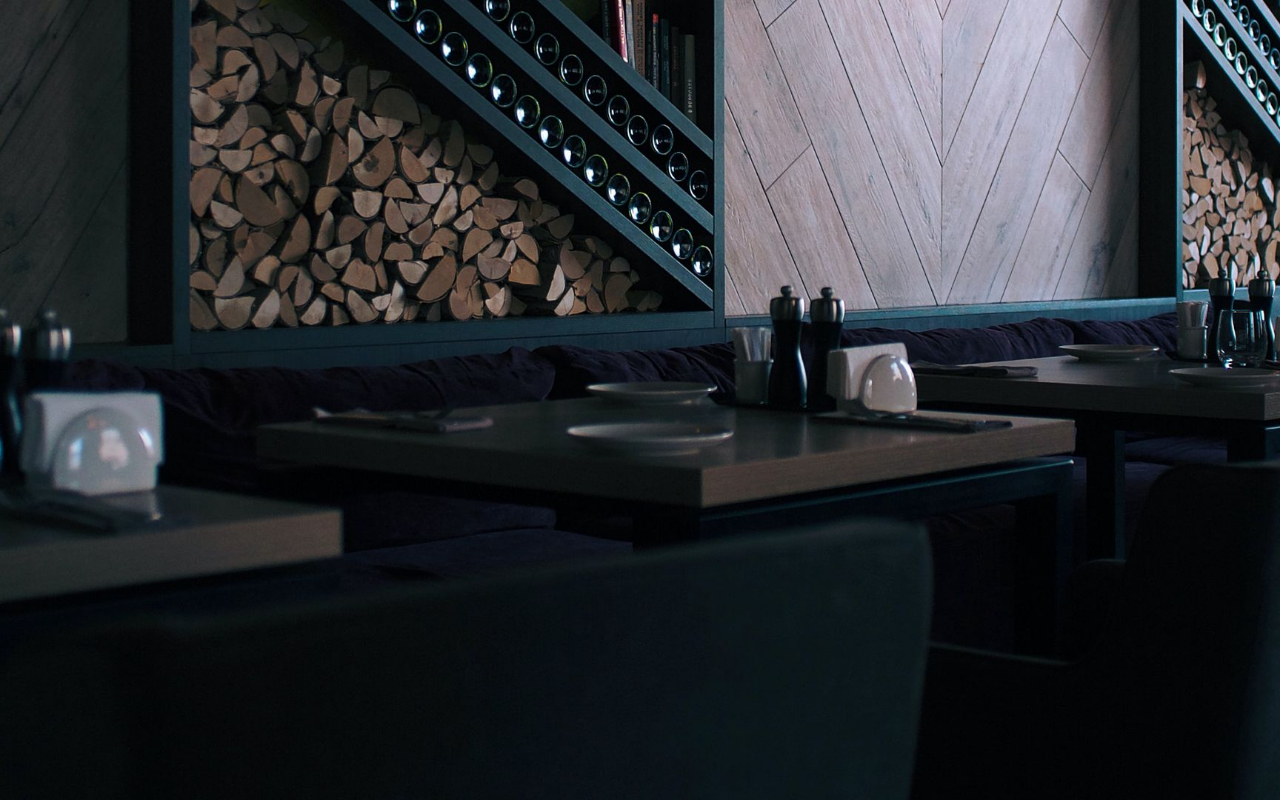
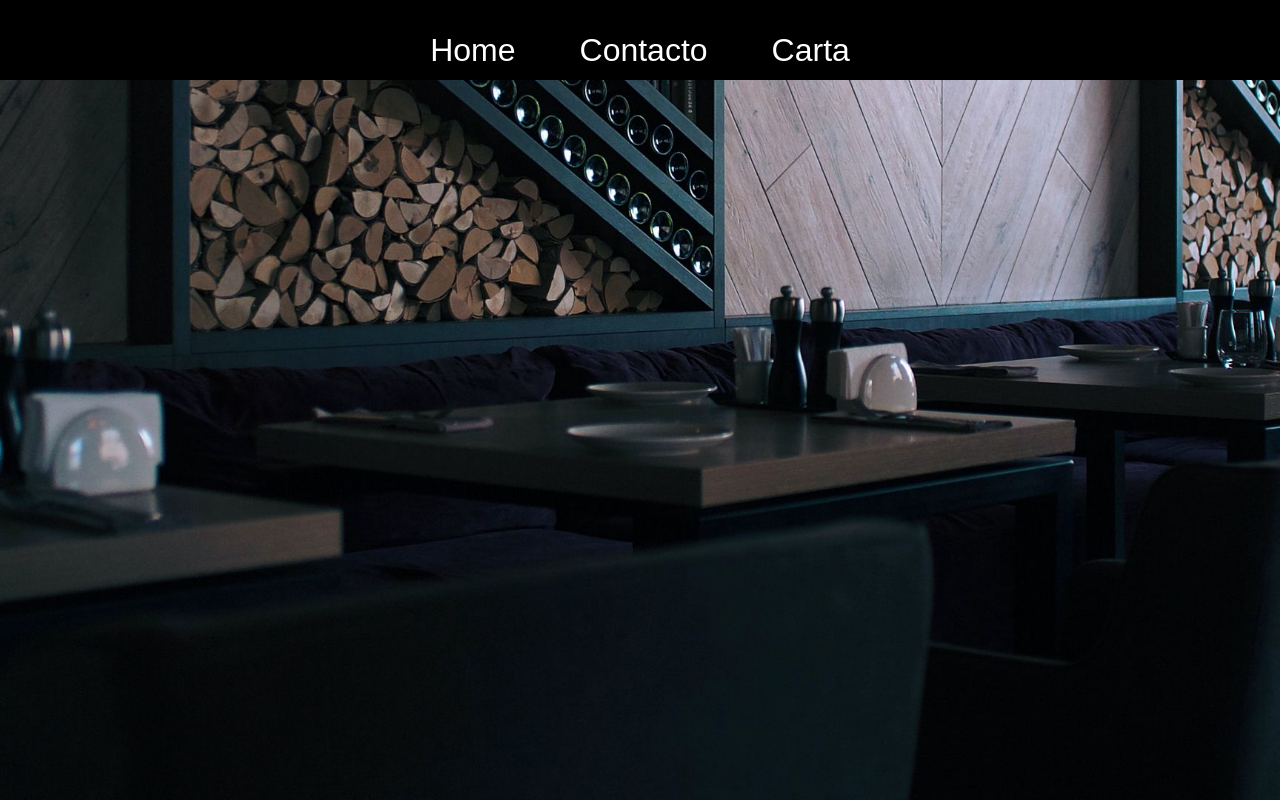
Before and after one commit to rgolfe81/Restaurante-Digital, a plain HTML site: page index.html in a window 1280 px wide. Drawn offline with Linux system fonts and the light colour scheme; a web font is replaced by a local one.

Commit message:
barra navegación terminada

```diff
--- a/index.html
+++ b/index.html
@@ -8,6 +8,12 @@
     <title>Home</title>
 </head>
 <body>
-
+    <nav>
+        <ul class="nav-links">
+            <li class="item"><a href="index.html">Home</a></li>
+            <li class="item"><a href="#">Contacto</a></li>
+            <li class="item"><a href="#">Carta</a></li>
+        </ul>
+    </nav>
 </body>
 </html>
--- a/style.css
+++ b/style.css
@@ -1,6 +1,33 @@
+@import url('https://fonts.googleapis.com/css2?family=Amaranth&family=Lobster&display=swap');
+*{
+    box-sizing: border-box;
+    margin: 0;
+    padding: 0;
+}
 body{
     background-image: url("imagenes/fondo2.jpg");
     background-repeat: no-repeat;
     background-attachment: fixed;
     background-size: cover; /* la imagen de fondo rellena la pantalla*/
 }
+a {
+    color: white;
+    text-decoration: none;
+    font-family: 'Amaranth', sans-serif;
+}
+.nav-links{
+    background-color: black;
+    display: flex;
+    justify-content: center;
+    height: 2.5em;
+    padding: 1em;
+    font-size: 2em;
+    list-style: none;
+
+}
+.item{
+    padding: 0 1em;
+}
+.item:hover{
+    transform : scale(1.1);
+}
```
